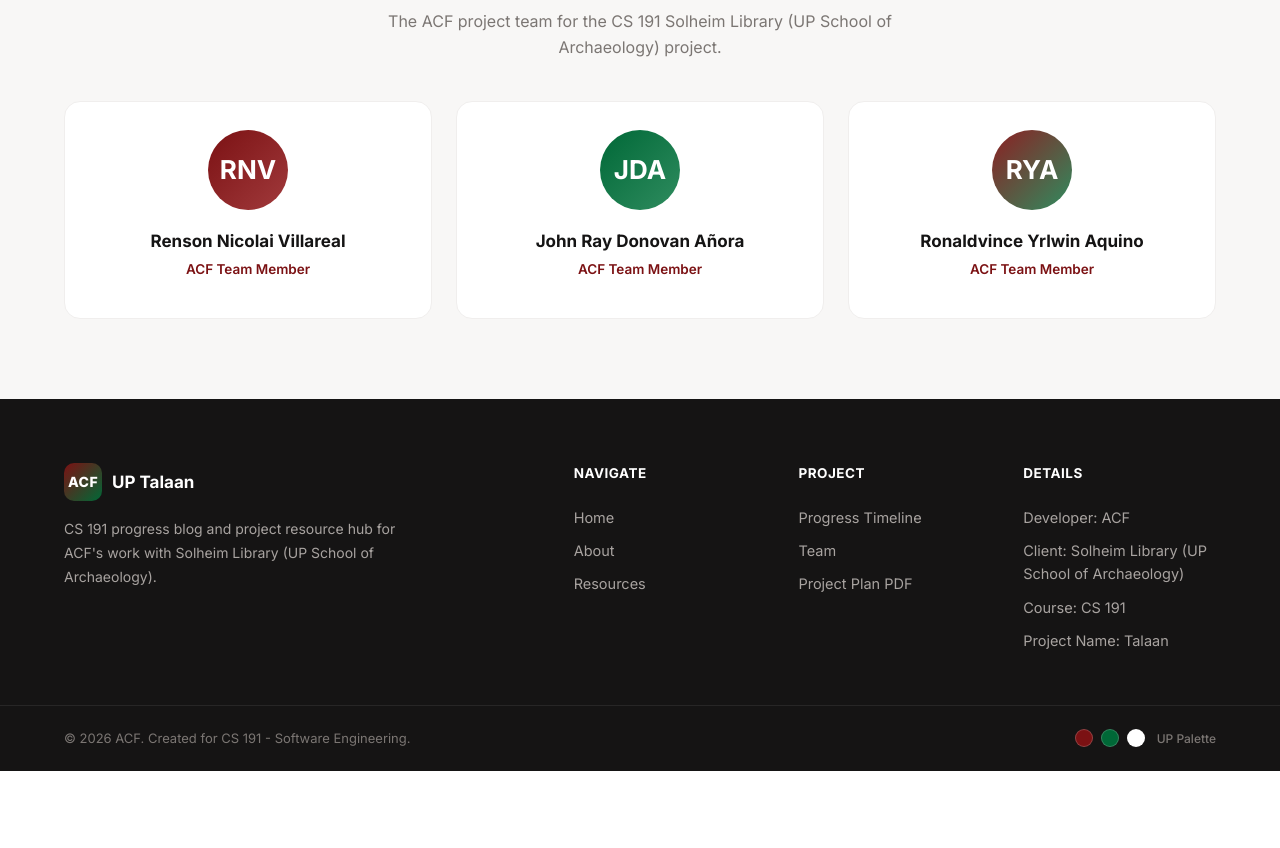
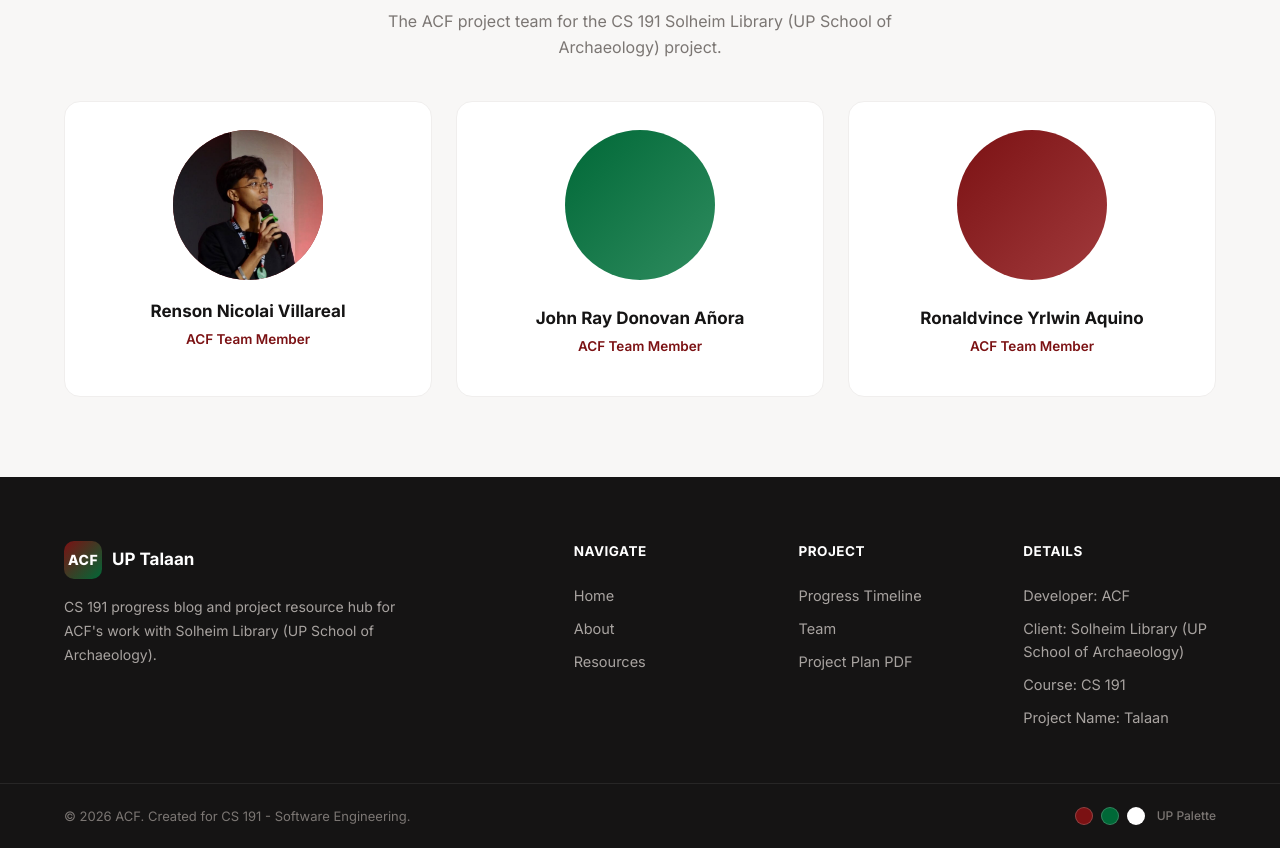
Before and after one commit to RenzyZy/ACF, a plain HTML site: page about.html in a window 1280 px wide. Shown: the part 2142-2990 px from the top of the page. Before the commit the page ends 2913 px from the top, so only its background shows below. Drawn offline with nearby package versions, Linux system fonts and the light colour scheme.

Commit message:
Added changes

```diff
--- a/about.html
+++ b/about.html
@@ -131,17 +131,18 @@
             </div>
             <div class="team-grid">
                 <div class="team-card">
-                    <div class="team-avatar m1">RNV</div>
+                    <div class="team-avatar m1"><img src="pictures/m1.jpg"></div>
                     <h4>Renson Nicolai Villareal</h4>
                     <div class="team-role">ACF Team Member</div>
                 </div>
                 <div class="team-card">
-                    <div class="team-avatar m2">JDA</div>
+                    <div class="team-avatar m2">
+                    </div>
                     <h4>John Ray Donovan Añora</h4>
                     <div class="team-role">ACF Team Member</div>
                 </div>
                 <div class="team-card">
-                    <div class="team-avatar m3">RYA</div>
+                    <div class="team-avatar m1"></div>
                     <h4>Ronaldvince Yrlwin Aquino</h4>
                     <div class="team-role">ACF Team Member</div>
                 </div>
--- a/css/styles.css
+++ b/css/styles.css
@@ -423,7 +423,7 @@ section {
     width: 100%;
     height: 100%;
     object-fit: cover;
-    opacity: 0.3;
+    opacity: 0.65;
 }
 
 .featured-image-fallback {
@@ -1054,8 +1054,8 @@ section {
 }
 
 .team-avatar {
-    width: 80px;
-    height: 80px;
+    width: 150px;
+    height: 150px;
     border-radius: 50%;
     display: inline-flex;
     align-items: center;
@@ -1064,6 +1064,13 @@ section {
     font-weight: 700;
     color: var(--white);
     margin-bottom: 18px;
+}
+
+.team-avatar img {
+    width: 100%;
+    height: 100%;
+    object-fit: cover;
+    border-radius: 50%;
 }
 
 .team-avatar.m1 { background: linear-gradient(135deg, var(--up-maroon) 0%, var(--up-maroon-light) 100%); }
```
Also changed, not shown: index.html (+1 -1 lines), pictures/m1.jpg (added), pictures/report-1.jpg (renamed from reports/report-1.jpg).
